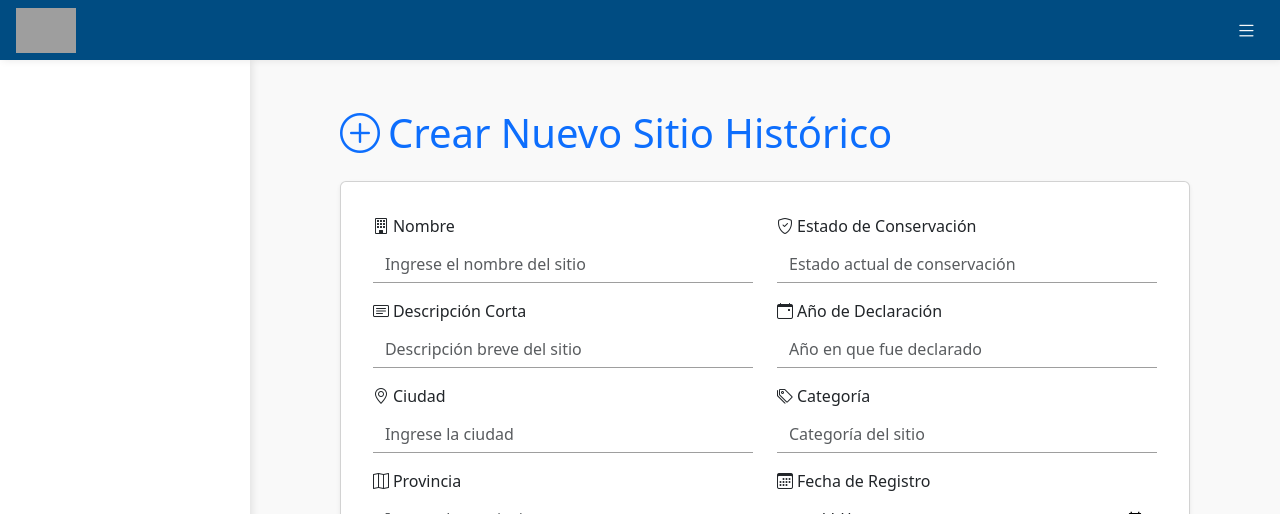
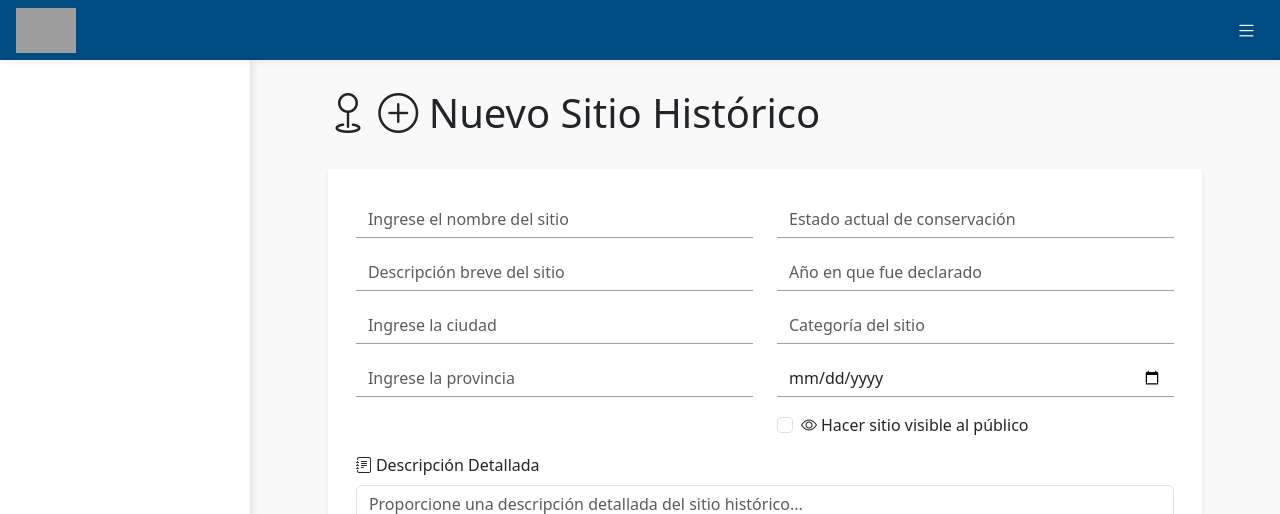
Before and after one commit to lucas-dilorenzo/Proyecto-de-software, a Flask app: page /sites/create in a window 1280 px wide. Shown: the top 514 px of the page. Run offline with Flask 3, Linux system fonts and the light colour scheme; some libraries are stand-ins or nearby versions; grey boxes are pictures that could not be loaded.

Commit message:
Comienzo con relacion tags-sitios y lo reflejo en el formulario de tags. Acomodo algunos estilos en los templates

```diff
--- a/admin/src/web/controllers/sites.py
+++ b/admin/src/web/controllers/sites.py
@@ -1,4 +1,6 @@
 from src.core import historicalSites
+from src.core.historicalSites.tags import get_all_tags
+
 from flask import (
     Blueprint,
     Response,
@@ -40,7 +42,8 @@
     if request.method == "POST":
         # Logic to create a new site
         return redirect(url_for("sites.list_sites"))
-    return render_template("historicalSites/create_site.html")
+    tags = get_all_tags()
+    return render_template("historicalSites/create_site.html", tags=tags)
 
 
 @historical_sites_bp.route("/<int:site_id>/edit", methods=["GET", "POST"])
--- a/admin/src/web/controllers/tags_controller.py
+++ b/admin/src/web/controllers/tags_controller.py
@@ -12,7 +12,7 @@
     if busqueda:
         query = query.filter(Tag.name.ilike(f"%{busqueda}%"))
 
-    tags = query.order_by(Tag.created_at.desc()).all()
+    tags = query.order_by(Tag.name.asc()).all()
     return render_template("historicalSites/tags/indexTags.html", tags=tags, busqueda=busqueda)
 
 # Ruta para crear un nuevo tag
--- a/admin/src/web/templates/historicalSites/create_site.html
+++ b/admin/src/web/templates/historicalSites/create_site.html
@@ -1,4 +1,6 @@
-{% extends "layout.html" %} {% block head %}
+{% extends "layout.html" %}
+
+{% block head %}
     <link
       href="https://fonts.googleapis.com/css2?family=Quicksand:wght@400;600;700&display=swap"
       rel="stylesheet"
@@ -18,6 +20,7 @@
       integrity="sha512-xwE/Az9zrjBIphAcBb3F6JVqxf46+CDLwfLMHloNu6KEQCAWi6HcDUbeOfBIptF7tcCzusKFjFw2yuvEpDL9wQ=="
       crossorigin=""
     />
+    <link rel="stylesheet" href="https://cdn.jsdelivr.net/npm/choices.js/public/assets/styles/choices.min.css" />
     <script
       src="https://unpkg.com/leaflet@1.6.0/dist/leaflet.js"
       integrity="sha512-gZwIG9x3wUXg2hdXF6+rVkLF/0Vi9U8D2Ntg4Ga5I5BZpVkVxlJWbSQtXPSiUTtC0TjtGOmxa1AJPuV0CPthew=="
@@ -30,25 +33,31 @@
         margin-top: 10px;
       }
   </style>
-{% endblock %} {% block title %}Crear Sitio Histórico{% endblock %} {% block
-body %}
-<div class="container-fluid">
-  <div class="row">
-    <div class="col-12">
-      <h1 class="mb-4 text-primary">
-        <i class="bi bi-plus-circle me-2"></i>Crear Nuevo Sitio Histórico
+{% endblock %}
+
+{% block title %}
+  Crear Sitio Histórico
+{% endblock %}
+
+{% block titulo_body %}
+  <h1 style="margin-top: 2%;">
+    <i class="bi bi-geo"></i>
+    <i class="bi bi-plus-circle"></i>
+    Nuevo Sitio Histórico
   </h1>
+{% endblock %}
 
-      <div class="card shadow-sm">
+{% block body %}
+    <div class="card shadow-sm border-0 rounded-0 bg-white">
       <div class="card-body">
         <form method="POST" action="{{ url_for('sites.create_site') }}">
           <div class="row">
             <!-- Primera columna -->
             <div class="col-md-6">
               <div class="mb-3">
-                  <label for="name" class="form-label">
+                <!-- <label for="name" class="form-label">
                   <i class="bi bi-building me-1"></i>Nombre
-                  </label>
+                </label> -->
                 <input
                   type="text"
                   class="form-control"
@@ -60,9 +69,9 @@
               </div>
 
               <div class="mb-3">
-                  <label for="description_short" class="form-label">
+                <!-- <label for="description_short" class="form-label">
                   <i class="bi bi-card-text me-1"></i>Descripción Corta
-                  </label>
+                </label> -->
                 <input
                   type="text"
                   class="form-control"
@@ -74,9 +83,9 @@
               </div>
 
               <div class="mb-3">
-                  <label for="city" class="form-label">
+                <!-- <label for="city" class="form-label">
                   <i class="bi bi-geo-alt me-1"></i>Ciudad
-                  </label>
+                </label> -->
                 <input
                   type="text"
                   class="form-control"
@@ -88,9 +97,9 @@
               </div>
 
               <div class="mb-3">
-                  <label for="province" class="form-label">
+                <!-- <label for="province" class="form-label">
                   <i class="bi bi-map me-1"></i>Provincia
-                  </label>
+                </label> -->
                 <input
                   type="text"
                   class="form-control"
@@ -102,9 +111,9 @@
               </div>
 
               <div class="mb-3">
-                  <label for="location" class="form-label">
+                <!-- <label for="location" class="form-label">
                   <i class="bi bi-pin-map me-1"></i>Ubicación Geográfica
-                  </label>
+                </label> -->
                 <input
                   type="text"
                   class="form-control"
@@ -115,25 +124,16 @@
                   hidden
                 />
                 <br />
-                  <!-- MAPA -->
-                  <!-- Inputs ocultos para guardar coordenadas -->
-                  <input type="hidden" id="lat" name="lat" />
-                  <input type="hidden" id="lng" name="lng" />
-
-                  <label>Selecciona la ubicación en el mapa:</label>
-                  <div id="map"></div>
-                  <br />
-                  <!-- FIN MAPA -->
               </div>
             </div>
 
             <!-- Segunda columna -->
             <div class="col-md-6">
               <div class="mb-3">
-                  <label for="conservation_status" class="form-label">
+                <!-- <label for="conservation_status" class="form-label">
                   <i class="bi bi-shield-check me-1"></i>Estado de
                   Conservación
-                  </label>
+                </label> -->
                 <input
                   type="text"
                   class="form-control"
@@ -145,9 +145,9 @@
               </div>
 
               <div class="mb-3">
-                  <label for="year_declared" class="form-label">
+                <!-- <label for="year_declared" class="form-label">
                   <i class="bi bi-calendar-event me-1"></i>Año de Declaración
-                  </label>
+                </label> -->
                 <input
                   type="number"
                   class="form-control"
@@ -161,9 +161,9 @@
               </div>
 
               <div class="mb-3">
-                  <label for="category" class="form-label">
+                <!-- <label for="category" class="form-label">
                   <i class="bi bi-tags me-1"></i>Categoría
-                  </label>
+                </label> -->
                 <input
                   type="text"
                   class="form-control"
@@ -175,9 +175,9 @@
               </div>
 
               <div class="mb-3">
-                  <label for="registration_date" class="form-label">
+                <!-- <label for="registration_date" class="form-label">
                   <i class="bi bi-calendar3 me-1"></i>Fecha de Registro
-                  </label>
+                </label> -->
                 <input
                   type="date"
                   class="form-control"
@@ -224,8 +224,42 @@
             </div>
           </div>
 
+          <!-- Eleccion de tags -->
+          <!-- <div class="row">
+            <div class="col-12">
+              <div class="mb-4">
+                <label for="tags" class="form-label"> Tags</label>
+                <select name="tags" id="tags" class="form-select form-select-sm">
+                  {% for tag in tags %}
+                    <option value="{{ tag.id }}">{{ tag.name }}</option>
+                  {% endfor %}
+                </select>
+              </div>
+            </div>
+          </div> -->
+          <select name="tags[]" id="tags" class="form-select form-select-sm" multiple>
+            {% for tag in tags %}
+              <option value="{{ tag.id }}">{{ tag.name }}</option>
+            {% endfor %}
+          </select>
+
+          <!-- MAPA -->
+          <!-- Inputs ocultos para guardar coordenadas -->
+          <input type="hidden" id="lat" name="lat" />
+          <input type="hidden" id="lng" name="lng" />
+
+          <label style="margin-top: auto;">Selecciona la ubicación en el mapa:</label>
+          <div id="map"></div>
+          <br />
+          <!-- FIN MAPA -->
+
           <!-- Botones de acción -->
-            <div class="row">
+          <div class="card-actions p-3 d-flex justify-content-end">
+            <div class="col-2">
+                <button type="submit" class="btn btn-azul">Crear <i class="bi bi-caret-right small"></i></button>
+            </div>
+          </div>
+          <!-- <div class="row">
             <div class="col-12">
               <div class="d-flex gap-2 justify-content-end">
                 <a
@@ -239,12 +273,15 @@
                 </button>
               </div>
             </div>
-            </div>
+          </div> -->
+
         </form>
       </div>
     </div>
-    </div>
-  </div>
+  <div class="col-2 justify-content-start">
+    <a href="{{ url_for('sites.list_sites') }}" class="btn btn-azul">
+        <i class="bi bi-arrow-left small"></i> Volver
+    </a>
   </div>
 
   <script>
@@ -272,4 +309,19 @@
       document.getElementById("lng").value = lng;
     });
   </script>
+  <script src="https://cdn.jsdelivr.net/npm/choices.js/public/assets/scripts/choices.min.js"></script>
+  <script>
+    document.addEventListener('DOMContentLoaded', function () {
+      const tagsSelect = document.getElementById('tags');
+      if (tagsSelect) {
+        new Choices(tagsSelect, {
+          removeItemButton: true,
+          placeholderValue: 'Selecciona tags',
+          searchPlaceholderValue: 'Buscar tags',
+          shouldSort: false,
+          maxItemCount: 10
+        });
+      }
+    });
+  </script>
 {% endblock %}
--- a/admin/src/web/templates/historicalSites/tags/indexTags.html
+++ b/admin/src/web/templates/historicalSites/tags/indexTags.html
@@ -44,6 +44,7 @@
                 <tr>
                 <!-- <th scope="col"> Identificador </th> -->
                 <th scope="col"> Nombre </th>
+                <th scope="col"> Slug </th>
                 <th scope="col"> Descripción </th>
                 <th scope="col"> Cant. sitios </th>
                 <th scope="col">Acciones</th>
@@ -53,6 +54,7 @@
                 {% for tag in tags:  %}
                     <tr>
                         <td>{{ tag.name }}</td>
+                        <td>{{ tag.slug }}</td>
                         <td>{{ tag.description }}</td>
                         <td> - </td>
                         <td>
--- a/admin/src/web/templates/layout.html
+++ b/admin/src/web/templates/layout.html
@@ -56,8 +56,8 @@
     </div>
     <ul class="nav flex-column">
       <li class="nav-item">
-        <a href="#" class="nav-link">
-          <i class="bi bi-house-fill me-2"></i>
+        <a href="{{ url_for('sites.list_sites') }}" class="nav-link">
+          <i class="bi bi-geo me-2"></i>
           <span>Gestión de sitios históricos</span>
         </a>
       </li>
```
Also changed, not shown: admin/src/core/historicalSites/__init__.py (+13 -0 lines), admin/src/core/historicalSites/site.py (+7 -0 lines), admin/src/web/seeds.py (+104 -76 lines), admin/src/web/templates/historicalSites/list_sites.html (+16 -6 lines). Lines whose indentation alone changed are shown as unchanged.
